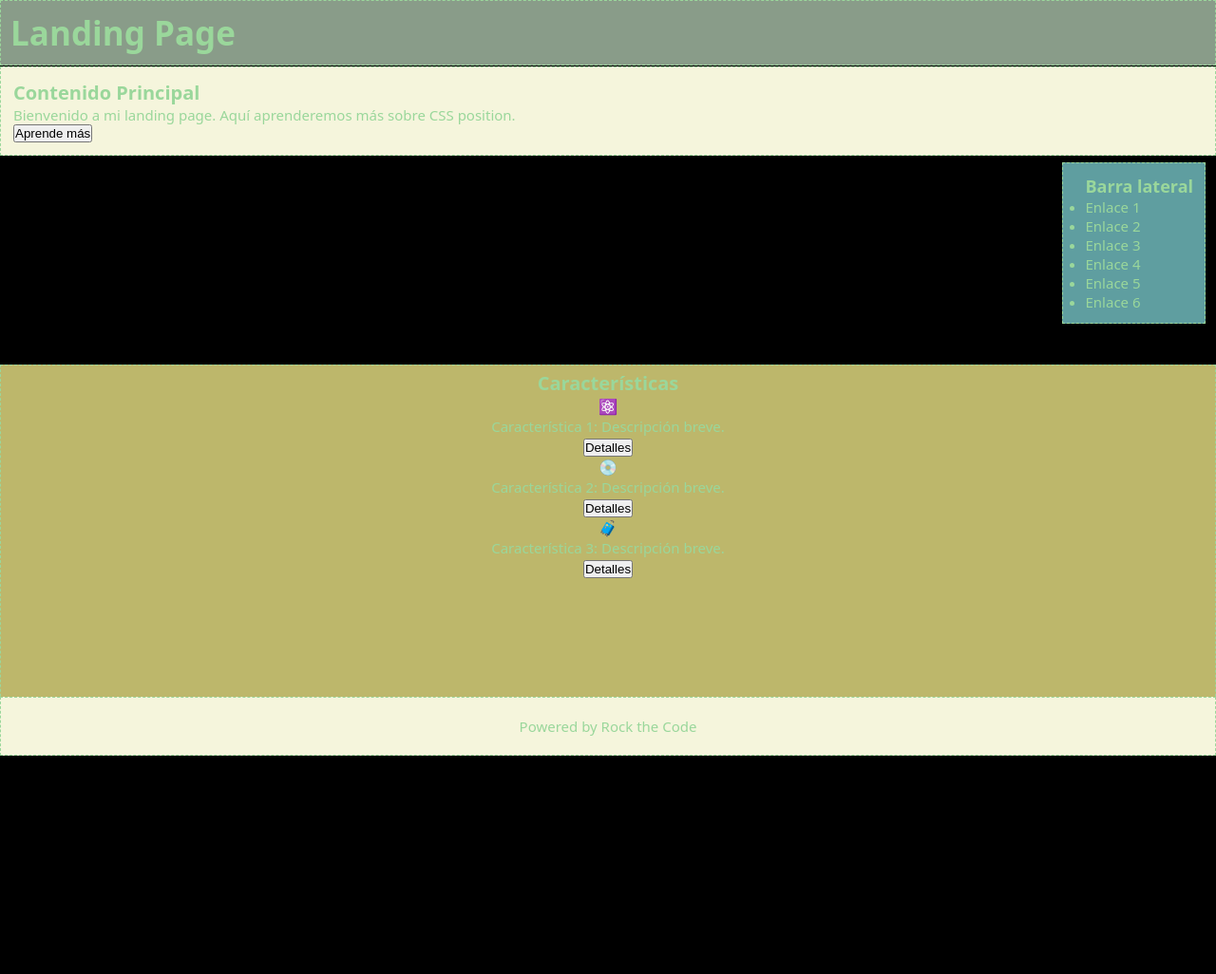
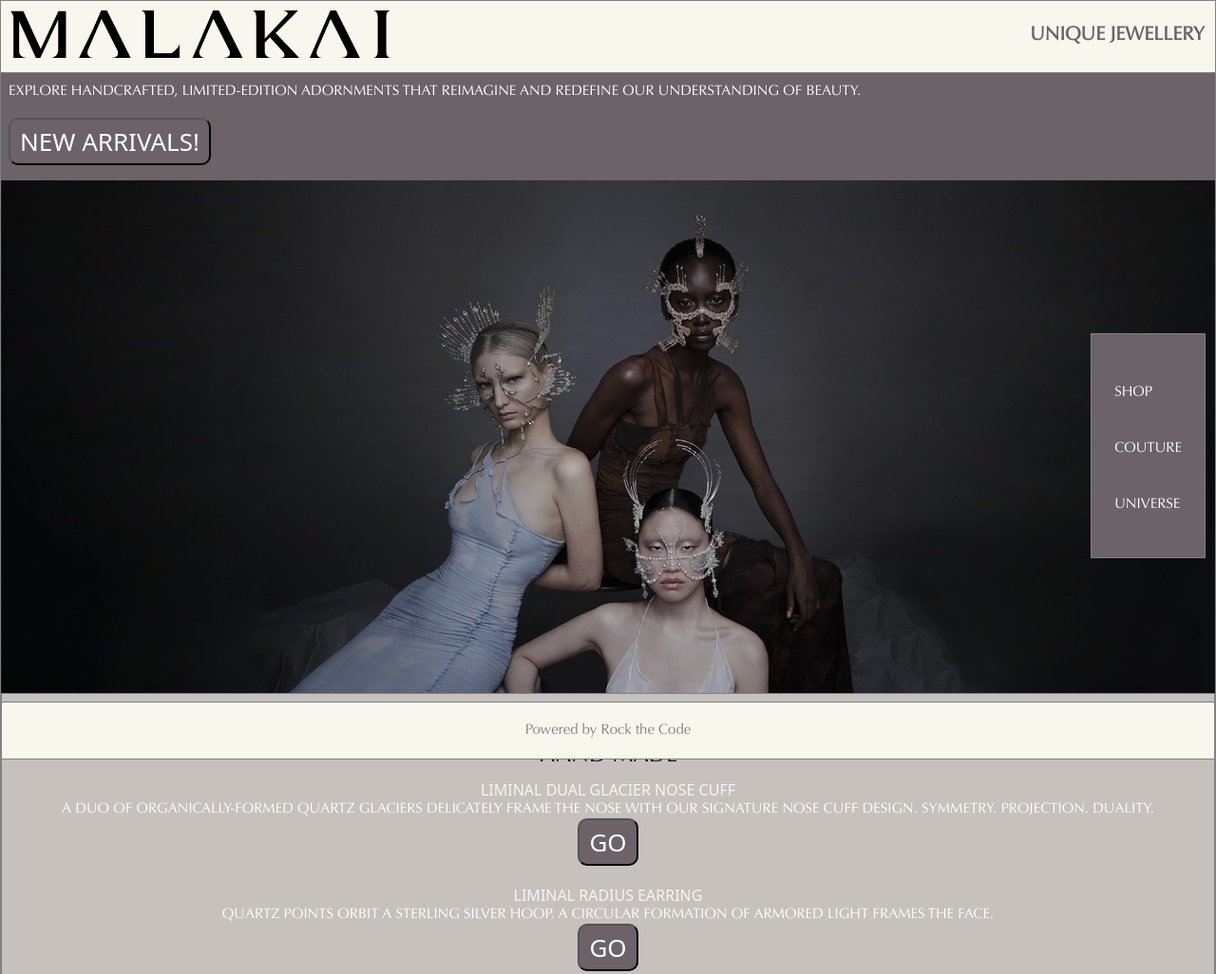
Before and after one commit to RadiooGaga/position, a plain HTML site: page index.html in a window 1280 px wide. Shown: the top 1026 px of the page at 95% size. Before the commit the page ends 800 px from the top, so only its background shows below. Drawn offline with Linux system fonts and the light colour scheme.

Commit message:
last commit

```diff
--- a/index.html
+++ b/index.html
@@ -3,64 +3,67 @@
   <head>
     <meta charset="UTF-8" />
     <meta name="viewport" content="width=device-width, initial-scale=1.0" />
+    <link rel="shortcut icon" href="./assets/favicon.png" type="image/x-icon">
     <link rel="stylesheet" href="style.css" />
-    <title>Landing Page</title>
+    <title>Positions Landing Page</title>
   </head>
 
   <body>
     <header>
-      <h1>Landing Page</h1>
+      <h1>UNIQUE JEWELLERY</h1>
+      <img src="./assets/logo.png" alt="logo" width="400px" height="50px">
     </header>
 
     <main>
       <section class="content">
-        <h2>Contenido Principal</h2>
         <p>
-          Bienvenido a mi landing page. Aquí aprenderemos más sobre CSS position.
+          EXPLORE HANDCRAFTED, LIMITED-EDITION ADORNMENTS THAT REIMAGINE AND REDEFINE OUR UNDERSTANDING OF BEAUTY.
         </p>
-        <button>Aprende más</button>
+        <br>
+        <button>
+          <a href="https://malakai.com/new-arrivals">NEW ARRIVALS!</a>
+        </button>
       </section>
 
-      <aside class="sidebar">
-        <h3>Barra lateral</h3>
+      <aside>
+
+      <img src="./assets/Slideshow.jpeg" alt="background">
+      <div class="sidebar">
         <ul>
-          <li>Enlace 1</li>
-          <li>Enlace 2</li>
-          <li>Enlace 3</li>
-          <li>Enlace 4</li>
-          <li>Enlace 5</li>
-          <li>Enlace 6</li>
+          <li><a class="ancore" href="https://malakai.com/shop">SHOP</a></li>
+          <li><a class="ancore" href="https://malakai.com/areidon">COUTURE</a></li>
+          <li><a class="ancore" href="https://malakai.com/celebrities">UNIVERSE</a></li>
         </ul>
       </aside>
 
-    </main>
+
 
     <section class="features">
-            <h2>Características</h2>
+      <h2>HAND MADE</h2>
 
         <div class="feature">
-            <span>⚛️</span>
-            <p>Característica 1: Descripción breve.</p>
-            <button>Detalles</button>
+            <span>LIMINAL DUAL GLACIER NOSE CUFF</span>
+            <p>A DUO OF ORGANICALLY-FORMED QUARTZ GLACIERS DELICATELY FRAME THE NOSE WITH OUR SIGNATURE NOSE CUFF DESIGN. SYMMETRY. PROJECTION. DUALITY.</p>
+            <button>GO</button>
         </div>
 
         <div class="feature">
-            <span>💿</span>
-            <p>Característica 2: Descripción breve.</p>
-            <button>Detalles</button>
+            <span>LIMINAL RADIUS EARRING</span>
+            <p>QUARTZ POINTS ORBIT A STERLING SILVER HOOP. A CIRCULAR FORMATION OF ARMORED LIGHT FRAMES THE FACE.</p>
+            <button>GO</button>
        </div>
 
        <div class="feature">
-            <span>🧳</span>
-            <p>Característica 3: Descripción breve.</p>
-            <button>Detalles</button>
+            <span>LIMINAL DRUSE NOSE CUFF</span>
+            <p>LINEAR ARRAYS OF QUARTZ SPIRES SET IN STERLING SILVER OR GOLD PLATED SILVER. MINERAL CLUSTERS GATHER AND TUMBLE DOWN THE PLANES OF THE FACE.</p>
+            <button>GO</button>
         </div>
     </section>
 
     <footer>
       <p>Powered by Rock the Code</p>
     </footer>
-
+  </main>
   </body>
 </html>
 
--- a/style.css
+++ b/style.css
@@ -3,6 +3,15 @@
     margin: 0;
     padding: 0;
     box-sizing: border-box;
+    --font-family:var('OptimaLTP-Roman');
+  }
+
+  @font-face {
+    font-family: 'OptimaLTP-Roman';
+    src: url(./fonts/fonts/OptimaLTPro-Roman.ttf) format("truetype");
+    font-weight: normal;
+    font-style: normal;
+
   }
 
   body {
@@ -12,7 +21,6 @@
     padding: 0;
     min-height: 100vh;
     background-color: #000000;
-    color: #9ad79b;
   }
 
   header {
@@ -22,71 +30,125 @@
     padding: 10px;
     top: 0;
     left: 0;
-    background-color: rgb(137, 156, 137);
-    border:1px dashed #9ad79b;
+    background-color: #f9f6ed;
+    border:1px solid gray;
   }
 
   main {
-    background-color: beige;
+    background-color: #c6c1bd;
     position: relative;
     top: 70px;
-    border:1px dashed #9ad79b;
+    border:1px solid gray;
   }
 
   .content {
     position: relative;
+    color: white;
+    background-color: #6b6368;
     font-size: 13px;
-    padding: 13px;
+    padding: 16px 8px;
   }
 
   h1 {
-    font-size: 35px;
+    font-size: 20px;
+    text-align: end;
+    position: fixed;
+    top: 25px;
+    right: 12px;
+    color: #6b6368;
+    font-family:'OptimaLTP-Roman';
   }
 
-  h2 {
-    font-size: 20px;
+  button {
+    font-family: var(--font-family);
+    font-weight: 100;
+    font-size: 26px;
+    border-radius: 10px;
+    padding:  5px 10px 5px 10px;
+    color: white;
+    background-color: #6b6368;
   }
 
-  h3 {
-    font-size: 18px;
+  ul {
+    padding-top: 20px;
+  }
+
+a {
+  text-decoration: none;
+  color: white;
+  font-weight: 100;
+}
+
+li {
+  padding: 20px 0 20px 0;
+}
+
+li::marker {
+  content: none;
+}
+
+  h2 {
+    font-family:'OptimaLTP-Roman';
+    font-weight: 100;
   }
 
   p, li {
     font-size: 15px;
+    color: white;
+    font-family:'OptimaLTP-Roman';
+  }
+
+  span {
+    color: whitesmoke;
+  }
+
+  aside {
+    width: 100%;
+    height: 540px;
+    background-color: #0d0d0e;
+  }
+
+  aside > img {
+    width: 100%;
+    height: 540px;
+    position: absolute;
+    object-fit: cover;
   }
 
   .sidebar {
     position: absolute;
-    background-color: cadetblue;
+    background-color: #6b6368;
     right: 10px;
-    margin-top: 8px;
-    border: 1px dashed #9ad79b;
-    padding: 12px 12px 12px 24px;
+    top: 280px;
+    border:1px solid gray;
+    padding: 12px 24px 26px 24px;
   }
 
 
   .features {
-    background-color: darkkhaki;
-    border:1px dashed #9ad79b;
+    background-color: #c6c1bd;
+    border:1px solid gray;
     position: relative;
-    top: 50px;
     text-align: center;
-    margin-top: 30vh;
-    padding: 5px;
-    height: 400px;
+    height: 500px;
+    padding: 50px 20px 10px 20px;
+  }
 
+  .feature {
+    padding: 10px 0 10px 0;
   }
 
 
   footer {
-    border:1px dashed #9ad79b;
+    border:1px solid gray;
     position: sticky;
-    background-color: beige;
+    background-color: #f9f6ed;
     bottom: 0;
     width: 100%;
     text-align: center;
   }
 
   footer > p {
+    color: gray;
     padding: 20px;
   }
```
Also changed, not shown: assets/Slideshow.jpeg (added), assets/favicon.png (added), assets/logo.png (added), fonts/fonts/OptimaLTPro-Roman.ttf (added), fonts/fonts/OptimaLTPro-Roman.woff (added), fonts/fonts/OptimaLTPro-Roman.woff2 (added).
